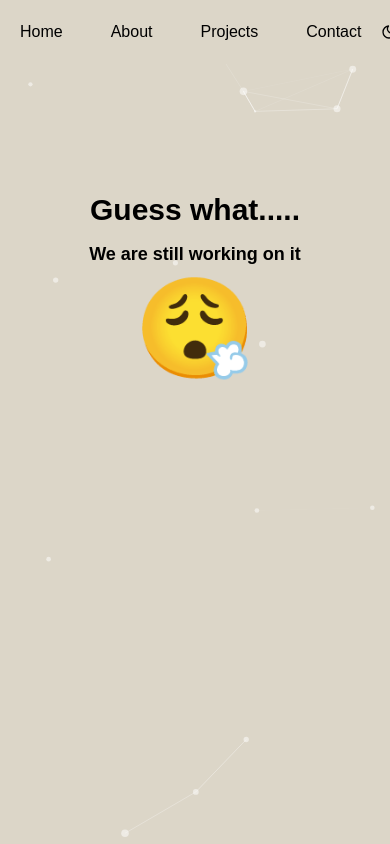
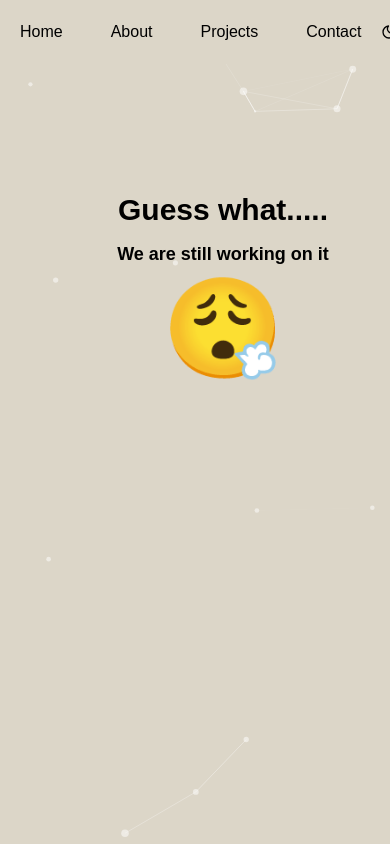
Before and after one commit to Daweed234/Portifolio, a React (Create React App) app: page /projects in a window 390 px wide. Shown: the top 844 px of the page. Built offline with nearby package versions, Linux system fonts and the light colour scheme.

Commit message:
responsive added

```diff
--- a/src/Pages/Projects.jsx
+++ b/src/Pages/Projects.jsx
@@ -11,7 +11,7 @@ const Projects = () => {
         <p></p>
         <p>😮‍💨</p>
     </div> */}
-            <div className='py-32'>
+            <div className='py-32 md:ml-14 md:justify-center md:items-center'>
                 <div className=' text-center'>
                     <p className='text-6xl font-bold mb-3 md:text-3xl dark:text-white'>Guess what.....</p>
                     <p className='text-lg font-semibold dark:text-white'>We are still working on it</p>
```
